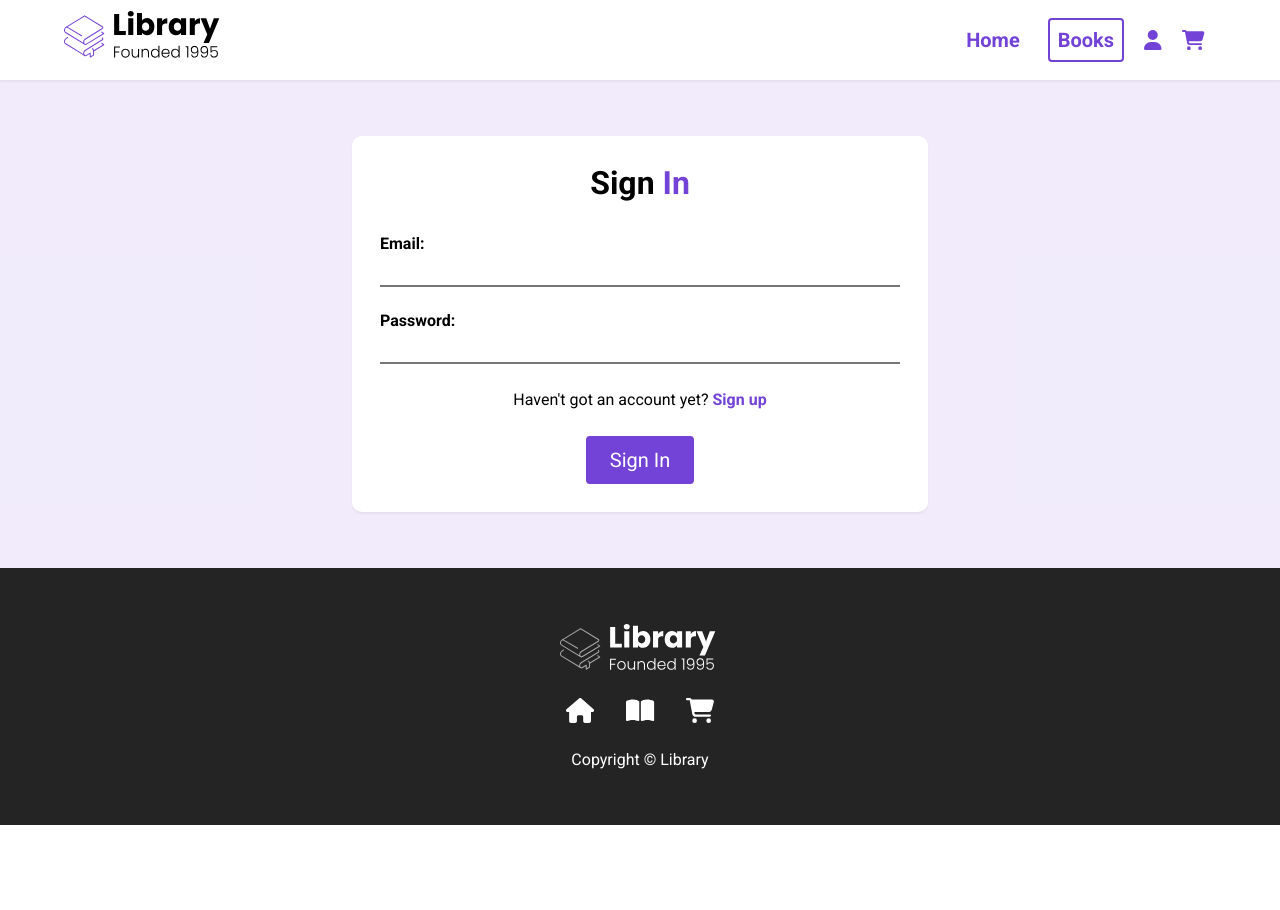
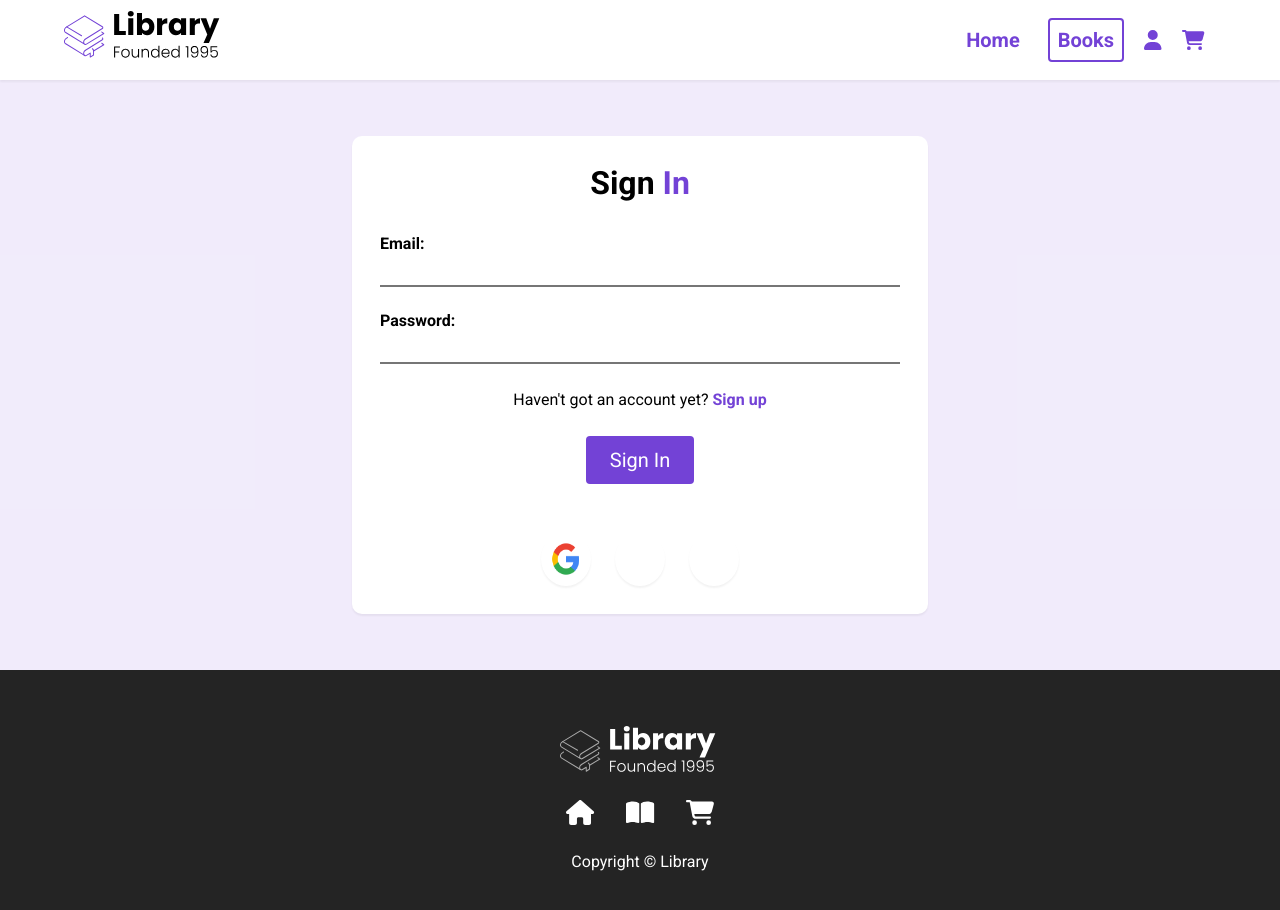
Before and after one commit to Yusuf-Haji-Ali/Library, a React (Create React App) app: page /registration in a window 1280 px wide. Shown: the top 910 px of the page. Before the commit the page ends 825 px from the top, so only its background shows below. Built offline with nearby package versions, Linux system fonts and the light colour scheme; no server answers; the database is empty.

Commit message:
books loading bug fix

```diff
--- a/src/firebase.js
+++ b/src/firebase.js
@@ -1,6 +1,6 @@
 import { initializeApp } from "firebase/app";
 import { collection, getFirestore, getDocs } from "firebase/firestore";
-import { getAuth } from "firebase/auth";
+import { GoogleAuthProvider, getAuth } from "firebase/auth";
 
 const firebaseConfig = {
   apiKey: "AIzaSyCvf0_hqEgswQd_KkAU2xrb7xIW1Ub88Nw",
@@ -12,11 +12,12 @@ const firebaseConfig = {
 };
 
 // init firebase app
-initializeApp(firebaseConfig);
+const app = initializeApp(firebaseConfig);
 
 // init services
 const db = getFirestore();
-const auth = getAuth();
+export const auth = getAuth(app);
+export const googleProvider = new GoogleAuthProvider(app);
 
 // collection ref
 const colRef = collection(db, "books");
--- a/src/pages/Books.jsx
+++ b/src/pages/Books.jsx
@@ -1,9 +1,13 @@
-import React, { useState } from "react";
+import React, { useEffect, useState } from "react";
 import Book from "../components/book/book";
 import { Filter } from "../components/book/filter";
 
 const Books = ({ books: initialBooks }) => {
   const [books, setBooks] = useState(initialBooks);
+
+  useEffect(() => {
+    setBooks(initialBooks);
+  }, [initialBooks]);
 
   return (
     <div id="books-bg">
--- a/src/pages/Registration.jsx
+++ b/src/pages/Registration.jsx
@@ -1,7 +1,30 @@
 import React, { useState } from "react";
+import { auth, googleProvider } from "../firebase";
+import {
+  createUserWithEmailAndPassword,
+  signInWithPopup,
+  signOut,
+} from "firebase/auth";
+import googleLogo from "../assets/googleLogo.png";
 
 export const Registration = () => {
   const [signIn, setSignIn] = useState(true);
+  const [email, setEmail] = useState("");
+  const [password, setPassword] = useState("");
+  const [confirmPassword, setConfirmPassword] = useState("");
+
+  const signUp = async () => {
+    await createUserWithEmailAndPassword(auth, email, password);
+  };
+
+  const signInWithGoogle = async () => {
+    await signInWithPopup(auth, googleProvider);
+  };
+
+  const logOut = async () => {
+    await signOut(auth);
+  };
+
   return (
     <div id="books-bg">
       <div className="container">
@@ -31,7 +54,15 @@ export const Registration = () => {
                       Sign up
                     </span>
                   </p>
-                  <button className="btn click">Sign In</button>
+                  <button className="btn click register">Sign In</button>
+                </div>
+
+                <div className="providers">
+                  <div className="provider click" onClick={signInWithGoogle}>
+                    <img src={googleLogo} alt="" className="providerLogo" />
+                  </div>
+                  <div className="provider click"></div>
+                  <div className="provider click"></div>
                 </div>
               </div>
             ) : (
@@ -42,12 +73,22 @@ export const Registration = () => {
 
                 <div className="input">
                   <label for="email">Email: </label>
-                  <input type="email" id="email" name="email" />
+                  <input
+                    type="email"
+                    id="email"
+                    name="email"
+                    onChange={(e) => setEmail(e.target.value)}
+                  />
                 </div>
 
                 <div className="input">
                   <label for="password">Password: </label>
-                  <input type="password" id="password" name="password" />
+                  <input
+                    type="password"
+                    id="password"
+                    name="password"
+                    onChange={(e) => setPassword(e.target.value)}
+                  />
                 </div>
 
                 <div className="input">
@@ -56,6 +97,7 @@ export const Registration = () => {
                     type="password"
                     id="confirm-password"
                     name="confirm-password"
+                    onChange={(e) => setConfirmPassword(e.target.value)}
                   />
                 </div>
 
@@ -69,7 +111,9 @@ export const Registration = () => {
                       Sign in
                     </span>
                   </p>
-                  <button className="btn click">Sign Up</button>
+                  <button className="btn click register" onClick={signUp}>
+                    Sign Up
+                  </button>
                 </div>
               </div>
             )}
--- a/src/style.css
+++ b/src/style.css
@@ -43,6 +43,7 @@ body {
 
 .click:hover {
   transform: scale(1.1);
+  cursor: pointer;
 }
 
 .click:active {
@@ -707,6 +708,20 @@ input:focus {
   cursor: pointer;
 }
 
+.providers {
+  margin-top: 48px;
+  display: flex;
+  justify-content: center;
+}
+
+.provider {
+  width: 50px;
+  padding: 10px;
+  margin: 0 12px;
+  border-radius: 50%;
+  box-shadow: 0 2px 2px 0 rgba(0, 0, 0, 0.05);
+}
+
 /*
 
   CART PAGE
```
Also changed, not shown: src/assets/googleLogo.png (added).
